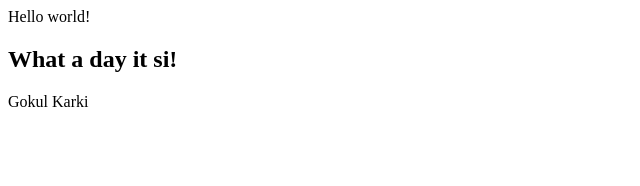
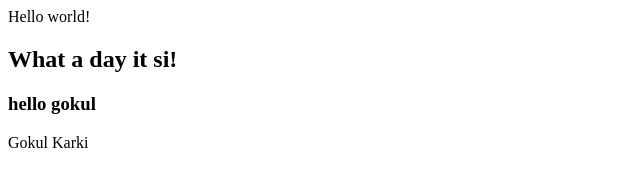
Before and after one commit to gokulkar879/helloworld, a plain HTML site: page index.html in a window 1280 px wide. Shown: the whole page, without its empty margins (0-640 px from the left). Drawn offline with Linux system fonts and the light colour scheme.

Commit message:
added a h3 tag

```diff
--- a/index.html
+++ b/index.html
@@ -9,6 +9,7 @@
 <body>
     Hello world!
     <h2>What a day it si!</h2>
+    <h3>hello gokul</h3>
     <div>
         <p>Gokul Karki</p>
     </div>
```
